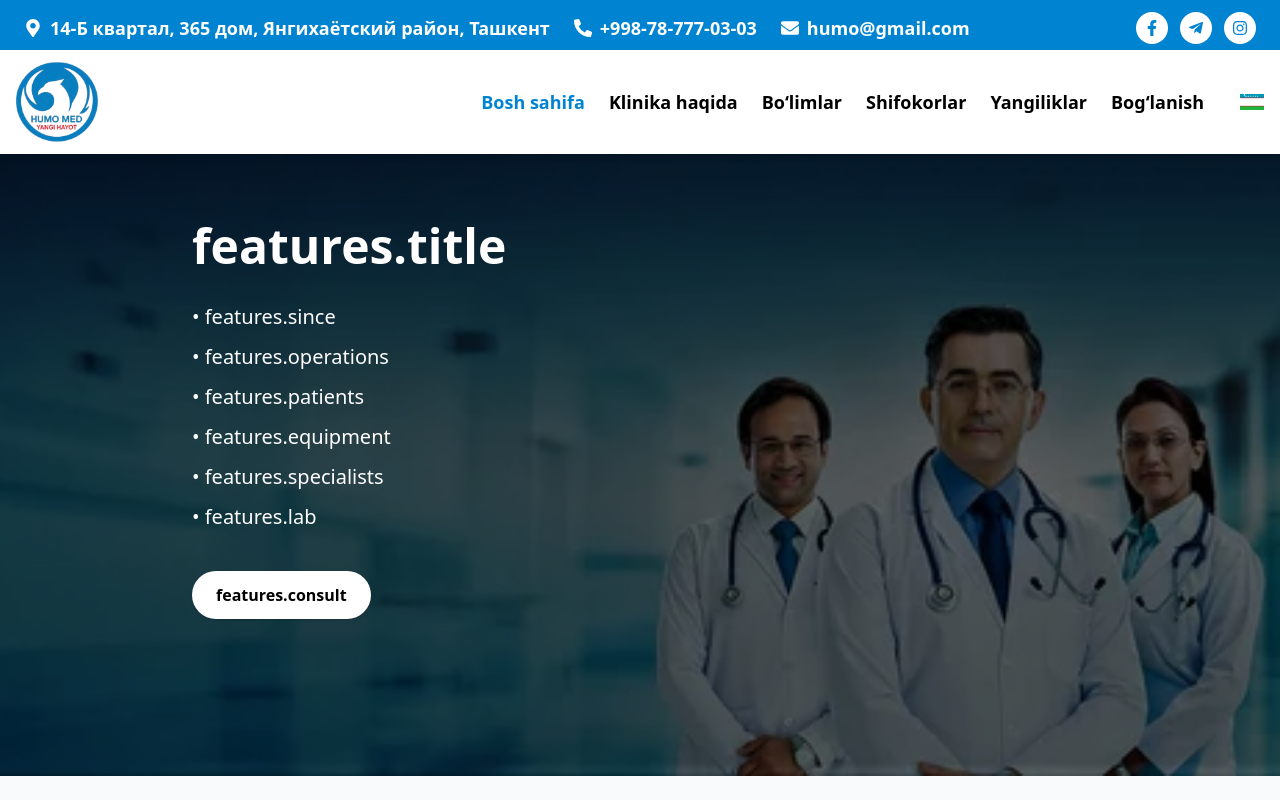
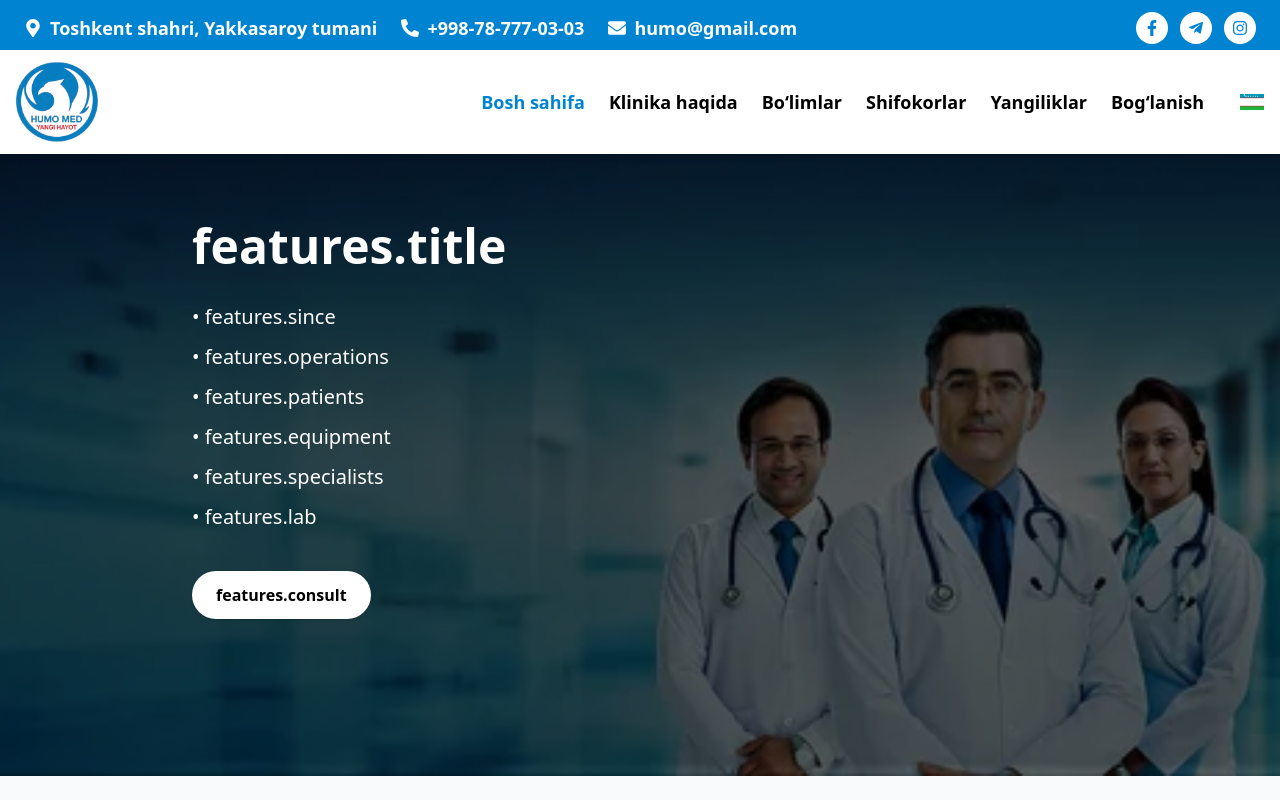
Before and after one commit to azizbek447/humomed, a React (Vite) app: page / in a window 1280 px wide. Shown: the top 800 px of the page. Built offline with nearby package versions, Linux system fonts and the light colour scheme.

Commit message:
xatolik lar tuzatildi

```diff
--- a/root/Layouts/HeaderInfo.jsx
+++ b/root/Layouts/HeaderInfo.jsx
@@ -27,9 +27,8 @@ const HeaderInfo = ({ isScrolled }) => {
         <div className='hidden flex-col items-center gap-2 md:flex md:flex-row md:gap-6'>
           <div className='flex items-center gap-2'>
             <FaMapMarkerAlt />
-            <span>
-              14-Б квартал, 365 дом, Янгихаётский район, Ташкент
-            </span>
+            <span>{t('topbar.address')}</span>
+
           </div>
           <div className='flex items-center gap-2'>
             <FaPhoneAlt />
--- a/root/locales/en.json
+++ b/root/locales/en.json
@@ -1,7 +1,5 @@
 {
-  "topbar": {
-    "address": "Tashkent city, Yakkasaray district"
-  },
+
   "nav": {
     "home": "Home",
     "about": "About Clinic",
@@ -171,6 +169,8 @@
     "email_required": "Email is required",
     "phone_invalid": "Enter a valid phone number",
     "phone_required": "Phone is required"
+  },
+  "topbar": {
+    "address": "Block 14-B, House 365, Yangihayot district, Tashkent"
   }
-
 }
--- a/root/locales/ru.json
+++ b/root/locales/ru.json
@@ -173,6 +173,9 @@
     "email_invalid": "Неверный email",
     "email_required": "Email обязателен",
     "phone_invalid": "Введите корректный номер",
-    "phone_required": "Телефон обязателен"
+    "phone_required": "Телефон обязателен",
+    "topbar": {
+      "address": "14-Б квартал, дом 365, Янгихаётский район, Ташкент"
+    }
   }
 }
--- a/root/locales/uz.json
+++ b/root/locales/uz.json
@@ -176,6 +176,9 @@
     "email_invalid": "Noto‘g‘ri email",
     "email_required": "Email majburiy",
     "phone_invalid": "To‘g‘ri telefon raqamini kiriting",
-    "phone_required": "Telefon raqami majburiy"
+    "phone_required": "Telefon raqami majburiy",
+    "topbar": {
+      "address": "14-B kvartal, 365-uy, Yangihayot tumani, Toshkent"
+    }
   }
 }
```
